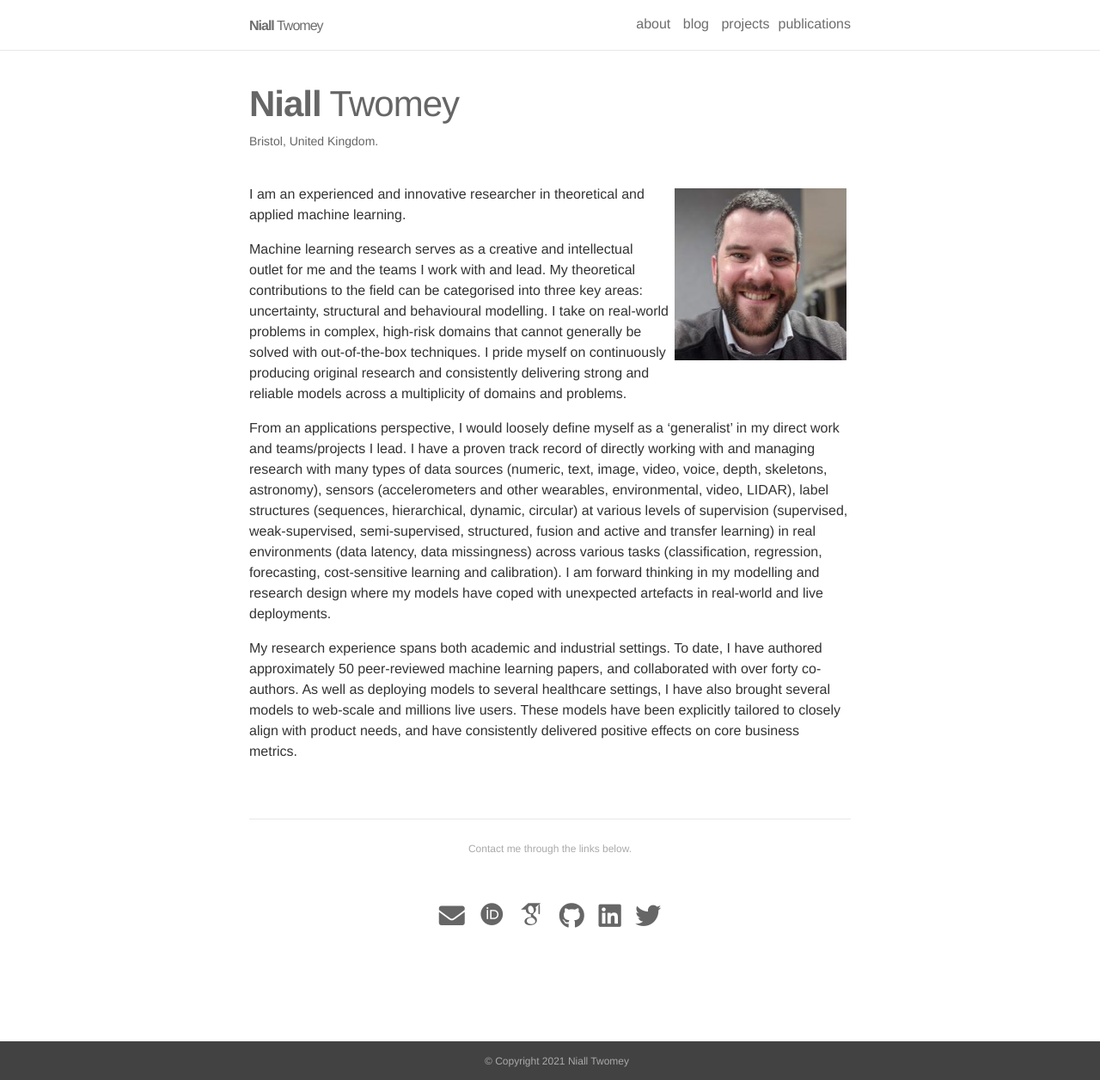
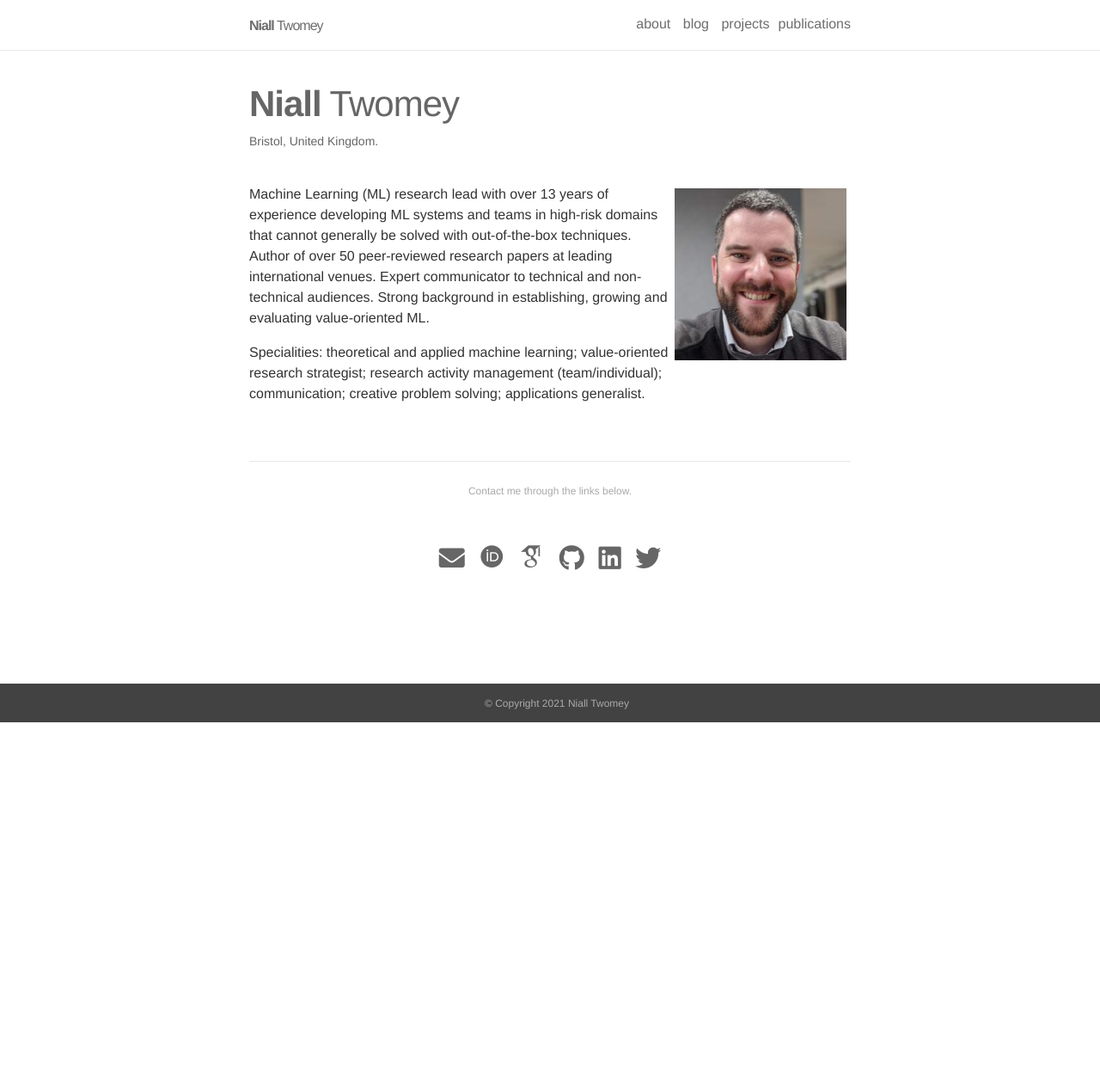
Before and after one commit to njtwomey/njtwomey.github.io, a Jekyll site: the page built from _pages/about.md, in a window 1280 px wide and 1256 px high. Shown: the whole window at 86% size. Built offline with Jekyll 4.4.1, drawn with Linux system fonts in a browser that asks for light colours; nearby versions of some CDN libraries; some web fonts are replaced.

Commit message:
updated about

```diff
--- a/_pages/about.md
+++ b/_pages/about.md
@@ -11,32 +11,12 @@ news: false
 social: true
 ---
 
-I am an experienced and innovative researcher in theoretical and applied machine learning.
+Machine Learning (ML) research lead with over 13 years of experience developing ML systems and teams in
+high-risk domains that cannot generally be solved with out-of-the-box techniques.
+Author of over 50 peer-reviewed research papers at leading international venues.
+Expert communicator to technical and non-technical audiences.
+Strong background in establishing, growing and evaluating value-oriented ML.
 
-Machine learning research serves as a creative and intellectual outlet for me and the teams I work
-with and lead.
-My theoretical contributions to the field can be categorised into three key areas: uncertainty,
-structural and behavioural modelling.
-I take on real-world problems in complex, high-risk domains that cannot generally be solved with
-out-of-the-box techniques.
-I pride myself on continuously producing original research and consistently delivering strong
-and reliable models across a multiplicity of domains and problems.
-
-From an applications perspective, I would loosely define myself as a 'generalist' in my direct work
-and teams/projects I lead.
-I have a proven track record of directly working with and managing research with many types of data
-sources (numeric, text, image, video, voice, depth, skeletons, astronomy), sensors (accelerometers and other
-wearables, environmental, video, LIDAR), label structures (sequences, hierarchical, dynamic, circular)
-at various levels of supervision (supervised, weak-supervised, semi-supervised, structured, fusion and
-active and transfer learning) in real environments (data latency, data missingness) across various tasks
-(classification, regression, forecasting, cost-sensitive learning and calibration).
-I am forward thinking in my modelling and research design where my models have coped with unexpected
-artefacts in real-world and live deployments.
-
-My research experience spans both academic and industrial settings.
-To date, I have authored approximately 50 peer-reviewed machine learning papers, and collaborated with
-over forty co-authors.
-As well as deploying models to several healthcare settings, I have also brought several models to
-web-scale and millions live users.
-These models have been explicitly tailored to closely align with product needs, and have consistently
-delivered positive effects on core business metrics.
+Specialities: theoretical and applied machine learning; value-oriented research strategist;
+research activity management (team/individual); communication; creative problem solving;
+applications generalist.
```
